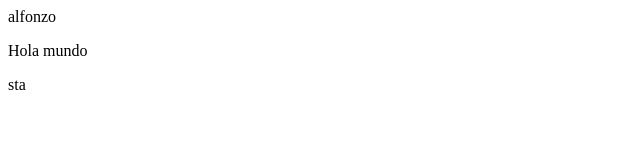
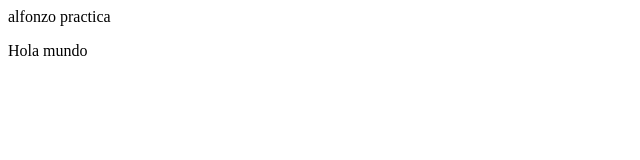
Before and after one commit to Selutadi10/colaborativo_hunter, a plain HTML site: page index.html in a window 1280 px wide. Shown: the full height of the page, 0-640 px from the left. Drawn offline with Linux system fonts and the light colour scheme.

Commit message:
practica

```diff
--- a/index.html
+++ b/index.html
@@ -7,7 +7,7 @@
     <title>Document</title>
 </head>
 <body>
-    alfonzo
+    alfonzo practica
     <p>Hola mundo</p>
 </body>
-</html>sta
+</html>
```
